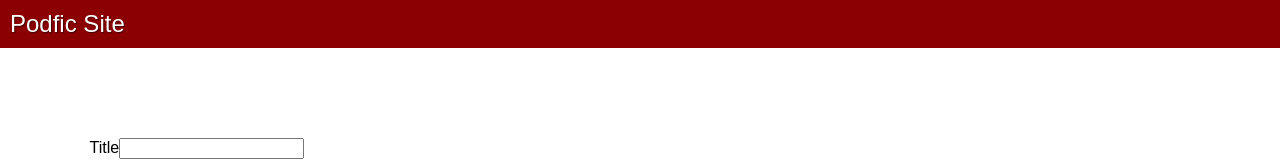
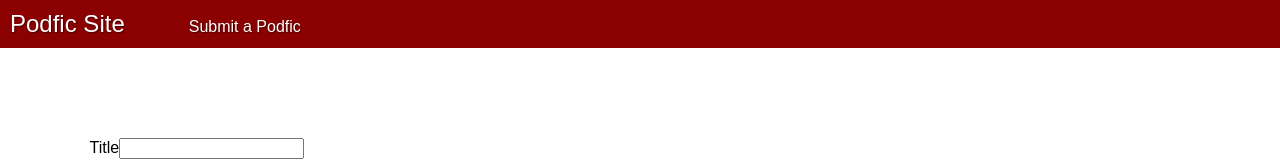
Before and after one commit to tessmonical/podfic-site, a React (Create React App) app in the folder frontend/podfic-site/: page /submit in a window 1280 px wide. Shown: the top 161 px of the page. Built offline with nearby package versions, Linux system fonts and the light colour scheme.

Commit message:
link to submit form in header

```diff
--- a/frontend/podfic-site/src/components/Header/Header.jsx
+++ b/frontend/podfic-site/src/components/Header/Header.jsx
@@ -7,7 +7,12 @@ class Header extends Component {
   render() {
     return (
       <header className="header-main">
-        <Link to="/">Podfic Site</Link>
+        <div className="main-link">
+          <Link to="/">Podfic Site</Link>
+        </div>
+        <nav>
+          <Link to="/submit">Submit a Podfic</Link>
+        </nav>
       </header>
     );
   }
--- a/frontend/podfic-site/src/components/Header/header.css
+++ b/frontend/podfic-site/src/components/Header/header.css
@@ -3,7 +3,10 @@ header.header-main {
   width: 100%;
   padding: 10px;
   color: white;
-    text-shadow: 1px 1px 1px rgba(0,0,0,0.5);
+  text-shadow: 1px 1px 1px rgba(0, 0, 0, 0.5);
+}
+
+.header-main .main-link {
   font-size: 18pt;
 }
 
@@ -12,3 +15,12 @@ header.header-main a {
   color: inherit;
   cursor: pointer;
 }
+
+.header-main > a {
+  font-size: 18pt;
+}
+
+.header-main nav, .header-main div {
+    display: inline-block;
+    padding-right: 5%;
+}
```
Lines whose indentation alone changed are shown as unchanged.
